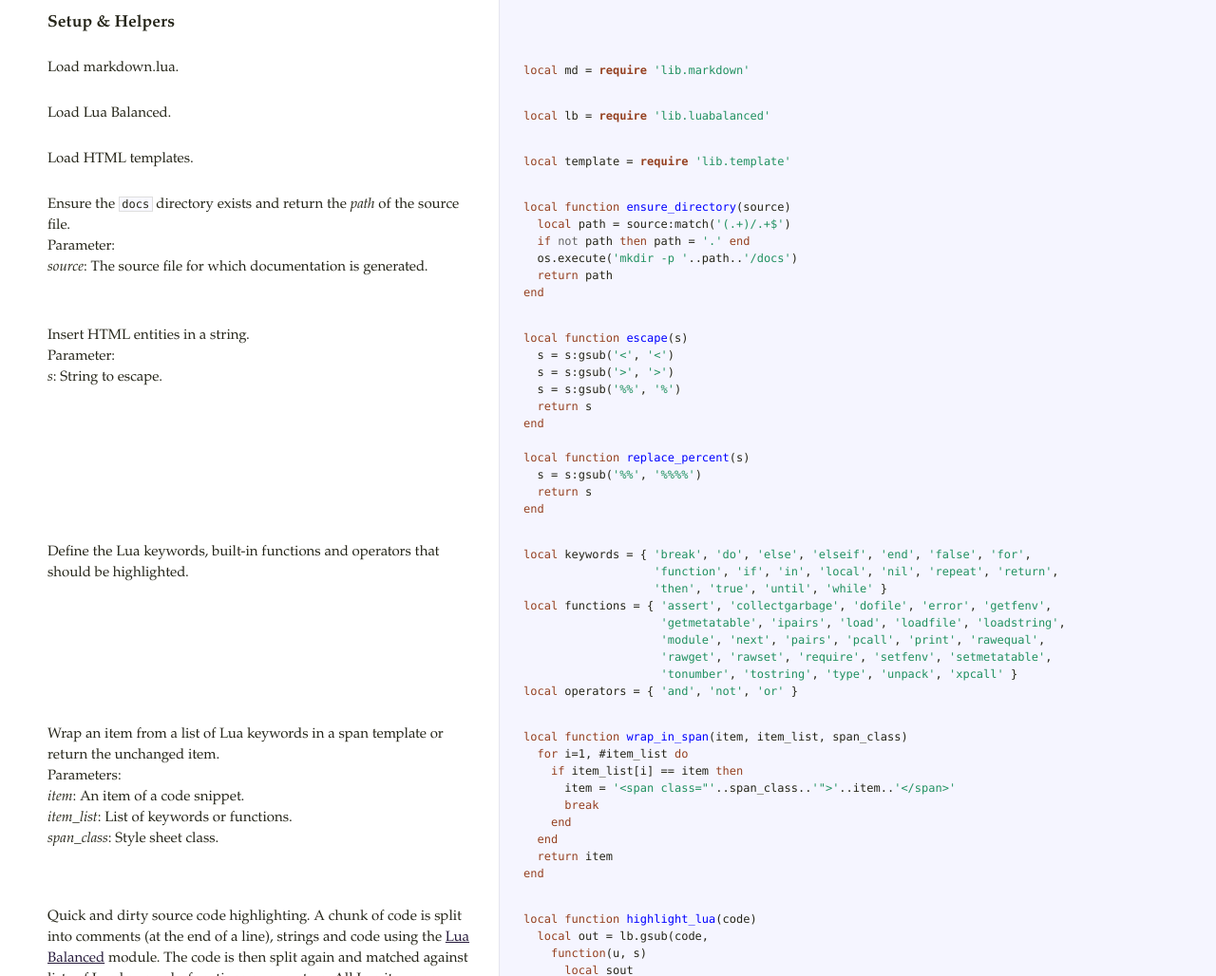
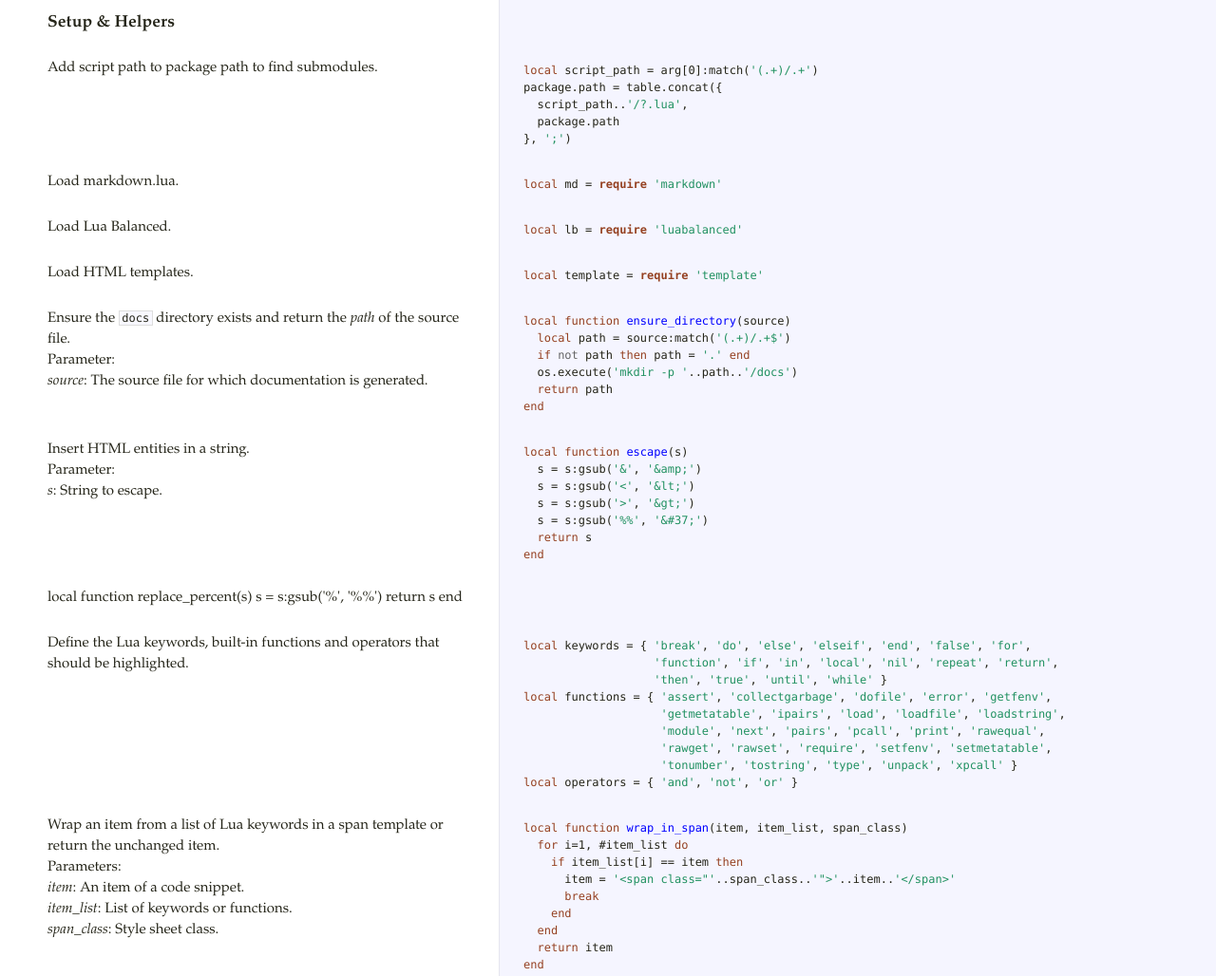
Before and after one commit to rgieseke/locco, a plain HTML site: page docs/index.html in a window 1280 px wide. Shown: the part 618-1646 px from the top of the page at 95% size. Drawn offline with Linux system fonts and the light colour scheme.

Commit message:
Update docs

```diff
--- a/docs/index.html
+++ b/docs/index.html
@@ -88,12 +88,16 @@ license.</p>
     <a class="pilcrow" href="#section-3">&#182;</a>
   </div>
 
-<p>Load markdown.lua.</p>
+<p>Add script path to package path to find submodules.</p>
 
 
 </td>
 <td class="code">
-  <div class="highlight"><pre><span class="k">local</span> md = <span class="nt">require</span> <span class="s">'lib.markdown'</span>
+  <div class="highlight"><pre><span class="k">local</span> script_path = arg[0]:match(<span class="s">'(.+)/.+'</span>)
+package.path = table.concat({
+  script_path..<span class="s">'/?.lua'</span>,
+  package.path
+}, <span class="s">';'</span>)
 </pre></div>
 </td>
 </tr><tr id="section-4">
@@ -102,12 +106,12 @@ license.</p>
     <a class="pilcrow" href="#section-4">&#182;</a>
   </div>
 
-<p>Load Lua Balanced.</p>
+<p>Load markdown.lua.</p>
 
 
 </td>
 <td class="code">
-  <div class="highlight"><pre><span class="k">local</span> lb = <span class="nt">require</span> <span class="s">'lib.luabalanced'</span>
+  <div class="highlight"><pre><span class="k">local</span> md = <span class="nt">require</span> <span class="s">'markdown'</span>
 </pre></div>
 </td>
 </tr><tr id="section-5">
@@ -116,18 +120,32 @@ license.</p>
     <a class="pilcrow" href="#section-5">&#182;</a>
   </div>
 
-<p>Load HTML templates.</p>
+<p>Load Lua Balanced.</p>
 
 
 </td>
 <td class="code">
-  <div class="highlight"><pre><span class="k">local</span> template = <span class="nt">require</span> <span class="s">'lib.template'</span>
+  <div class="highlight"><pre><span class="k">local</span> lb = <span class="nt">require</span> <span class="s">'luabalanced'</span>
 </pre></div>
 </td>
 </tr><tr id="section-6">
 <td class="docs">
   <div class="pilwrap">
     <a class="pilcrow" href="#section-6">&#182;</a>
+  </div>
+
+<p>Load HTML templates.</p>
+
+
+</td>
+<td class="code">
+  <div class="highlight"><pre><span class="k">local</span> template = <span class="nt">require</span> <span class="s">'template'</span>
+</pre></div>
+</td>
+</tr><tr id="section-7">
+<td class="docs">
+  <div class="pilwrap">
+    <a class="pilcrow" href="#section-7">&#182;</a>
   </div>
 
 <p>Ensure the <code>docs</code> directory exists and return the <em>path</em> of the source file.<br>
@@ -145,10 +163,10 @@ Parameter:<br>
 <span class="k">end</span>
 </pre></div>
 </td>
-</tr><tr id="section-7">
+</tr><tr id="section-8">
 <td class="docs">
   <div class="pilwrap">
-    <a class="pilcrow" href="#section-7">&#182;</a>
+    <a class="pilcrow" href="#section-8">&#182;</a>
   </div>
 
 <p>Insert HTML entities in a string.<br>
@@ -159,22 +177,35 @@ Parameter:<br>
 </td>
 <td class="code">
   <div class="highlight"><pre><span class="k">local</span> <span class="k">function</span> <span class="nf">escape</span>(s)
-  s = s:gsub(<span class="s">'&lt;'</span>, <span class="s">'&lt;'</span>)
-  s = s:gsub(<span class="s">'&gt;'</span>, <span class="s">'&gt;'</span>)
-  s = s:gsub(<span class="s">'&#37;&#37;'</span>, <span class="s">'&#37;'</span>)
-  <span class="k">return</span> s
-<span class="k">end</span>
-
-<span class="k">local</span> <span class="k">function</span> <span class="nf">replace_percent</span>(s)
-  s = s:gsub(<span class="s">'&#37;&#37;'</span>, <span class="s">'&#37;&#37;&#37;&#37;'</span>)
+  s = s:gsub(<span class="s">'&amp;'</span>, <span class="s">'&amp;amp;'</span>)
+  s = s:gsub(<span class="s">'&lt;'</span>, <span class="s">'&amp;lt;'</span>)
+  s = s:gsub(<span class="s">'&gt;'</span>, <span class="s">'&amp;gt;'</span>)
+  s = s:gsub(<span class="s">'&#37;&#37;'</span>, <span class="s">'&amp;#37;'</span>)
   <span class="k">return</span> s
 <span class="k">end</span>
 </pre></div>
 </td>
-</tr><tr id="section-8">
+</tr><tr id="section-9">
 <td class="docs">
   <div class="pilwrap">
-    <a class="pilcrow" href="#section-8">&#182;</a>
+    <a class="pilcrow" href="#section-9">&#182;</a>
+  </div>
+
+<p>local function replace_percent(s)
+ s = s:gsub('%', '%%')
+ return s
+end</p>
+
+
+</td>
+<td class="code">
+  <div class="highlight"><pre>
+</pre></div>
+</td>
+</tr><tr id="section-10">
+<td class="docs">
+  <div class="pilwrap">
+    <a class="pilcrow" href="#section-10">&#182;</a>
   </div>
 
 <p>Define the Lua keywords, built-in functions and operators that should
@@ -194,10 +225,10 @@ be highlighted.</p>
 <span class="k">local</span> operators = { <span class="s">'and'</span>, <span class="s">'not'</span>, <span class="s">'or'</span> }
 </pre></div>
 </td>
-</tr><tr id="section-9">
+</tr><tr id="section-11">
 <td class="docs">
   <div class="pilwrap">
-    <a class="pilcrow" href="#section-9">&#182;</a>
+    <a class="pilcrow" href="#section-11">&#182;</a>
   </div>
 
 <p>Wrap an item from a list of Lua keywords in a span template or return the
@@ -221,10 +252,10 @@ Parameters:<br>
 <span class="k">end</span>
 </pre></div>
 </td>
-</tr><tr id="section-10">
+</tr><tr id="section-12">
 <td class="docs">
   <div class="pilwrap">
-    <a class="pilcrow" href="#section-10">&#182;</a>
+    <a class="pilcrow" href="#section-12">&#182;</a>
   </div>
 
 <p>Quick and dirty source code highlighting. A chunk of code is split into
@@ -251,10 +282,10 @@ Parameter:<br>
 </span>        s = escape(s)
 </pre></div>
 </td>
-</tr><tr id="section-11">
+</tr><tr id="section-13">
 <td class="docs">
   <div class="pilwrap">
-    <a class="pilcrow" href="#section-11">&#182;</a>
+    <a class="pilcrow" href="#section-13">&#182;</a>
   </div>
 
 <p>First highlight function names.</p>
@@ -265,10 +296,10 @@ Parameter:<br>
   <div class="highlight"><pre>        s = s:gsub(<span class="s">'function ([&#37;w_:&#37;.]+)'</span>, <span class="s">'function &lt;span class="nf"&gt;&#37;1&lt;/span&gt;'</span>)
 </pre></div>
 </td>
-</tr><tr id="section-12">
+</tr><tr id="section-14">
 <td class="docs">
   <div class="pilwrap">
-    <a class="pilcrow" href="#section-12">&#182;</a>
+    <a class="pilcrow" href="#section-14">&#182;</a>
   </div>
 
 <p>There might be a non-keyword at the beginning of the snippet.</p>
@@ -279,10 +310,10 @@ Parameter:<br>
   <div class="highlight"><pre>        sout = s:match(<span class="s">'^(&#37;A+)'</span>) <span class="o">or</span> <span class="s">''</span>
 </pre></div>
 </td>
-</tr><tr id="section-13">
+</tr><tr id="section-15">
 <td class="docs">
   <div class="pilwrap">
-    <a class="pilcrow" href="#section-13">&#182;</a>
+    <a class="pilcrow" href="#section-15">&#182;</a>
   </div>
 
 <p>Iterate through Lua items and try to wrap operators,
@@ -311,10 +342,10 @@ If nothing was highlighted go to the next category.</p>
 
 </pre></div>
 </td>
-</tr><tr id="section-14">
+</tr><tr id="section-16">
 <td class="docs">
   <div class="pilwrap">
-    <a class="pilcrow" href="#section-14">&#182;</a>
+    <a class="pilcrow" href="#section-16">&#182;</a>
   </div>
 
 <h3>Main Documentation Generation Functions</h3>
@@ -325,10 +356,10 @@ If nothing was highlighted go to the next category.</p>
   <div class="highlight"><pre>
 </pre></div>
 </td>
-</tr><tr id="section-15">
+</tr><tr id="section-17">
 <td class="docs">
   <div class="pilwrap">
-    <a class="pilcrow" href="#section-15">&#182;</a>
+    <a class="pilcrow" href="#section-17">&#182;</a>
   </div>
 
 <p>Given a string of source code, parse out each comment and the code that
@@ -375,10 +406,10 @@ follows it, and create an individual section for it. Sections take the form:</p>
 <span class="k">end</span>
 </pre></div>
 </td>
-</tr><tr id="section-16">
+</tr><tr id="section-18">
 <td class="docs">
   <div class="pilwrap">
-    <a class="pilcrow" href="#section-16">&#182;</a>
+    <a class="pilcrow" href="#section-18">&#182;</a>
   </div>
 
 <p>Loop through a table of split sections and convert the documentation
@@ -400,10 +431,10 @@ Parameter:<br>
 <span class="k">end</span>
 </pre></div>
 </td>
-</tr><tr id="section-17">
+</tr><tr id="section-19">
 <td class="docs">
   <div class="pilwrap">
-    <a class="pilcrow" href="#section-17">&#182;</a>
+    <a class="pilcrow" href="#section-19">&#182;</a>
   </div>
 
 <p>After the highlighting is done, the template is filled with the documentation
@@ -426,8 +457,8 @@ Parameters:<br>
   f:write(h)
   <span class="k">for</span> i=1, #sections <span class="k">do</span>
     <span class="k">local</span> t = template.table_entry:gsub(<span class="s">'&#37;&#37;index&#37;&#37;'</span>, i..<span class="s">''</span>)
-    t = t:gsub(<span class="s">'&#37;&#37;docs_html&#37;&#37;'</span>, replace_percent(sections[i][<span class="s">'docs_html'</span>]))
-    t = t:gsub(<span class="s">'&#37;&#37;code_html&#37;&#37;'</span>, replace_percent(sections[i][<span class="s">'code_html'</span>]))
+    t = t:gsub(<span class="s">'&#37;&#37;docs_html&#37;&#37;'</span>, sections[i][<span class="s">'docs_html'</span>])
+    t = t:gsub(<span class="s">'&#37;&#37;code_html&#37;&#37;'</span>, sections[i][<span class="s">'code_html'</span>])
     f:write(t)
   <span class="k">end</span>
   f:write(template.footer)
@@ -435,10 +466,10 @@ Parameters:<br>
 <span class="k">end</span>
 </pre></div>
 </td>
-</tr><tr id="section-18">
+</tr><tr id="section-20">
 <td class="docs">
   <div class="pilwrap">
-    <a class="pilcrow" href="#section-18">&#182;</a>
+    <a class="pilcrow" href="#section-20">&#182;</a>
   </div>
 
 <p>Generate the documentation for a source file by reading it in,
@@ -461,10 +492,10 @@ Parameters:<br>
 
 </pre></div>
 </td>
-</tr><tr id="section-19">
+</tr><tr id="section-21">
 <td class="docs">
   <div class="pilwrap">
-    <a class="pilcrow" href="#section-19">&#182;</a>
+    <a class="pilcrow" href="#section-21">&#182;</a>
   </div>
 
 <p>Run the script.</p>
@@ -475,10 +506,10 @@ Parameters:<br>
   <div class="highlight"><pre>
 </pre></div>
 </td>
-</tr><tr id="section-20">
+</tr><tr id="section-22">
 <td class="docs">
   <div class="pilwrap">
-    <a class="pilcrow" href="#section-20">&#182;</a>
+    <a class="pilcrow" href="#section-22">&#182;</a>
   </div>
 
 <p>Generate HTML links to other files in the documentation.</p>
@@ -500,10 +531,10 @@ Parameters:<br>
 <span class="k">end</span>
 </pre></div>
 </td>
-</tr><tr id="section-21">
+</tr><tr id="section-23">
 <td class="docs">
   <div class="pilwrap">
-    <a class="pilcrow" href="#section-21">&#182;</a>
+    <a class="pilcrow" href="#section-23">&#182;</a>
   </div>
 
 <p>Make sure the output directory exists, generate the HTML files for each
```
